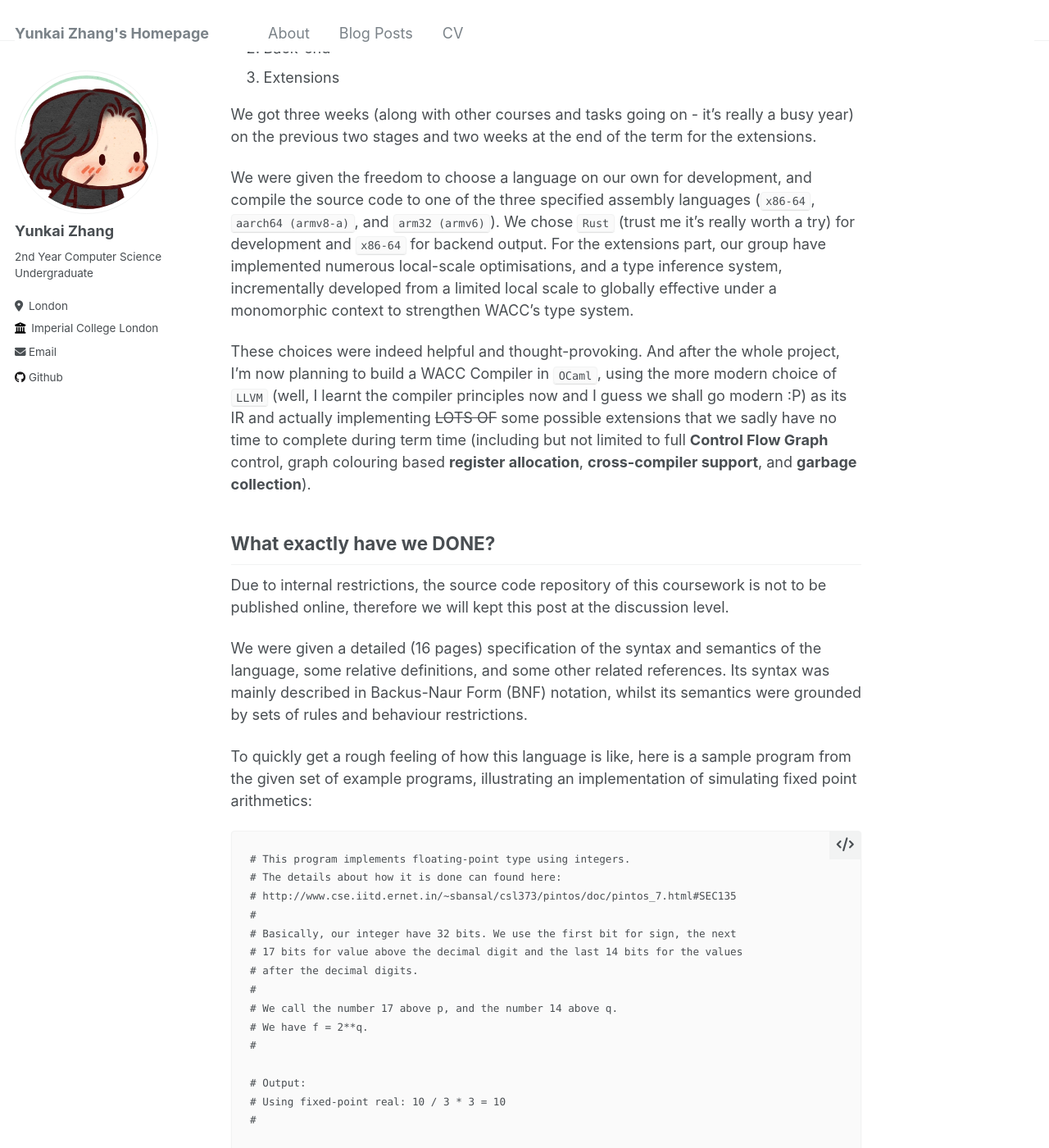
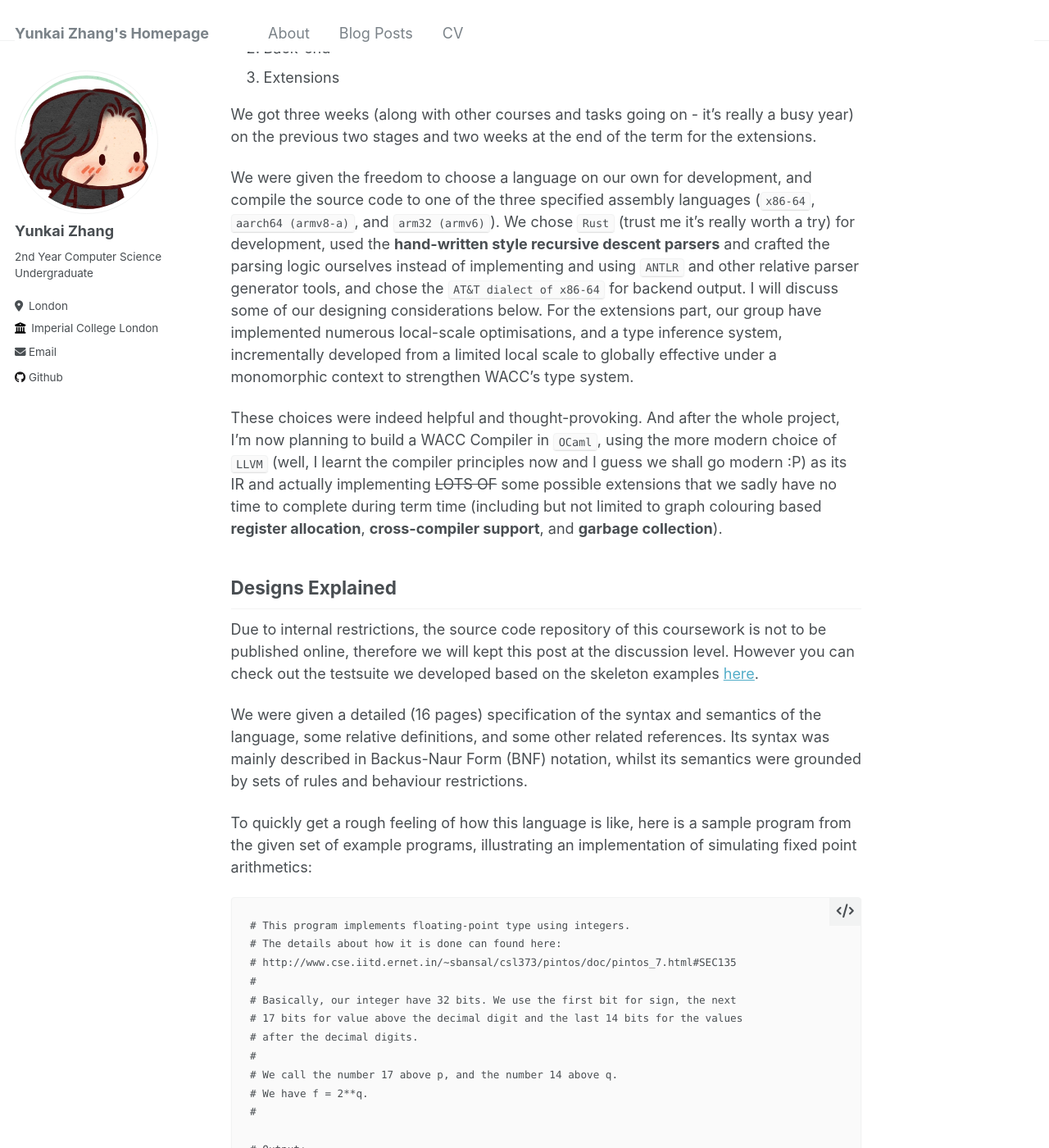
Before and after one commit to YunkaiZhang233/yunkaizhang233.github.io, a Jekyll site: the page built from _posts/2024-03-26-wacc-and-more.md, in a window 1280 px wide and 1400 px high, scrolled down 696 px. Shown: the whole window at 82% size. Built offline with Jekyll 4.4.1, drawn with Linux system fonts in a browser that asks for light colours; some of the changed text lies outside the part shown.

Commit message:
updated WACC blog

```diff
--- a/_posts/2024-03-26-wacc-and-more.md
+++ b/_posts/2024-03-26-wacc-and-more.md
@@ -34,13 +36,13 @@
 We got three weeks (along with other courses and tasks going on - it's really a busy year) on the previous two stages
 and two weeks at the end of the term for the extensions.
 
-We were given the freedom to choose a language on our own for development, and compile the source code to one of the three specified assembly languages (`x86-64`, `aarch64 (armv8-a)`, and `arm32 (armv6)`). We chose `Rust` (trust me it's really worth a try) for development and `x86-64` for backend output. For the extensions part, our group have implemented numerous local-scale optimisations, and a type inference system, incrementally developed from a limited local scale to globally effective under a monomorphic context to strengthen WACC's type system.
+We were given the freedom to choose a language on our own for development, and compile the source code to one of the three specified assembly languages (`x86-64`, `aarch64 (armv8-a)`, and `arm32 (armv6)`). We chose `Rust` (trust me it's really worth a try) for development, used the **hand-written style recursive descent parsers** and crafted the parsing logic ourselves instead of implementing and using `ANTLR` and other relative parser generator tools, and chose the `AT&T dialect of x86-64` for backend output.  I will discuss some of our designing considerations below. For the extensions part, our group have implemented numerous local-scale optimisations, and a type inference system, incrementally developed from a limited local scale to globally effective under a monomorphic context to strengthen WACC's type system.
 
-These choices were indeed helpful and thought-provoking. And after the whole project, I'm now planning to build a WACC Compiler in `OCaml`, using the more modern choice of `LLVM` (well, I learnt the compiler principles now and I guess we shall go modern :P) as its IR and actually implementing ~~LOTS OF~~ some possible extensions that we sadly have no time to complete during term time (including but not limited to full **Control Flow Graph** control, graph colouring based **register allocation**, **cross-compiler support**, and **garbage collection**).
+These choices were indeed helpful and thought-provoking. And after the whole project, I'm now planning to build a WACC Compiler in `OCaml`, using the more modern choice of `LLVM` (well, I learnt the compiler principles now and I guess we shall go modern :P) as its IR and actually implementing ~~LOTS OF~~ some possible extensions that we sadly have no time to complete during term time (including but not limited to graph colouring based **register allocation**, **cross-compiler support**, and **garbage collection**).
 
-## What exactly have we DONE?
+## Designs Explained
 
-Due to internal restrictions, the source code repository of this coursework is not to be published online, therefore we will kept this post at the discussion level.
+Due to internal restrictions, the source code repository of this coursework is not to be published online, therefore we will kept this post at the discussion level. However you can check out the testsuite we developed based on the skeleton examples [here](https://github.com/YunkaiZhang233/wacc-testing-examples).
 
 We were given a detailed (16 pages) specification of the syntax and semantics of the language, some relative definitions, and some other related references. Its syntax was mainly described in Backus-Naur Form (BNF) notation, whilst its semantics were grounded by sets of rules and behaviour restrictions.
 
@@ -176,8 +178,29 @@
 
 ![final-flowchart](/files/wacc/flowchart.jpg)
 
+### Parsers: Recursive Descent and write by hand
+
+There are two mainstream approaches for crafting our parsers: parser combinators and parser generators, both of which are widely used in production. Popular parser generator libraries include `ANTLR`.
+
+Both of the approaches were available in Rust and have relevant libraries.
+
+- For parser combinators: `nom` (more of general usage but could be used for parser combinators), `winnow`, `Chumsky`, and lots of other crates.
+- For parser generators: `lalrpop` and `pest`.
+
+We eventually decided to implement parser combinator approach. Our superherb year coordinator Jamie has written an article on parser combinator design patterns on [Design Patterns for Parser Combinators (Functional Pearl)](https://dl.acm.org/doi/10.1145/3471874.3472984) which greatly inspired us for designing our own parsing framework.
+
+[TODO] Why Parser Combinators over Parser Generators?
+
 To be continued...
 
-## What am I GOING TO DO/IMPROVE?
+### Compiler Backend
+
+[TODO]
+
+Our current coursework-level design used the stack machine method for register allocation, which is feasible and correct but not the best solution for register allocation, as this approach generally consumes more runtime stack space and is not utilising the full availability of the registers. This might introduce some overheads and
+
+## What am I GOING TO IMPLEMENT/IMPROVE?
 
 To be continued...
+
+## References
```
Also changed, not shown: other parts of _posts/2024-03-26-wacc-and-more.md (+2 -0 lines).
